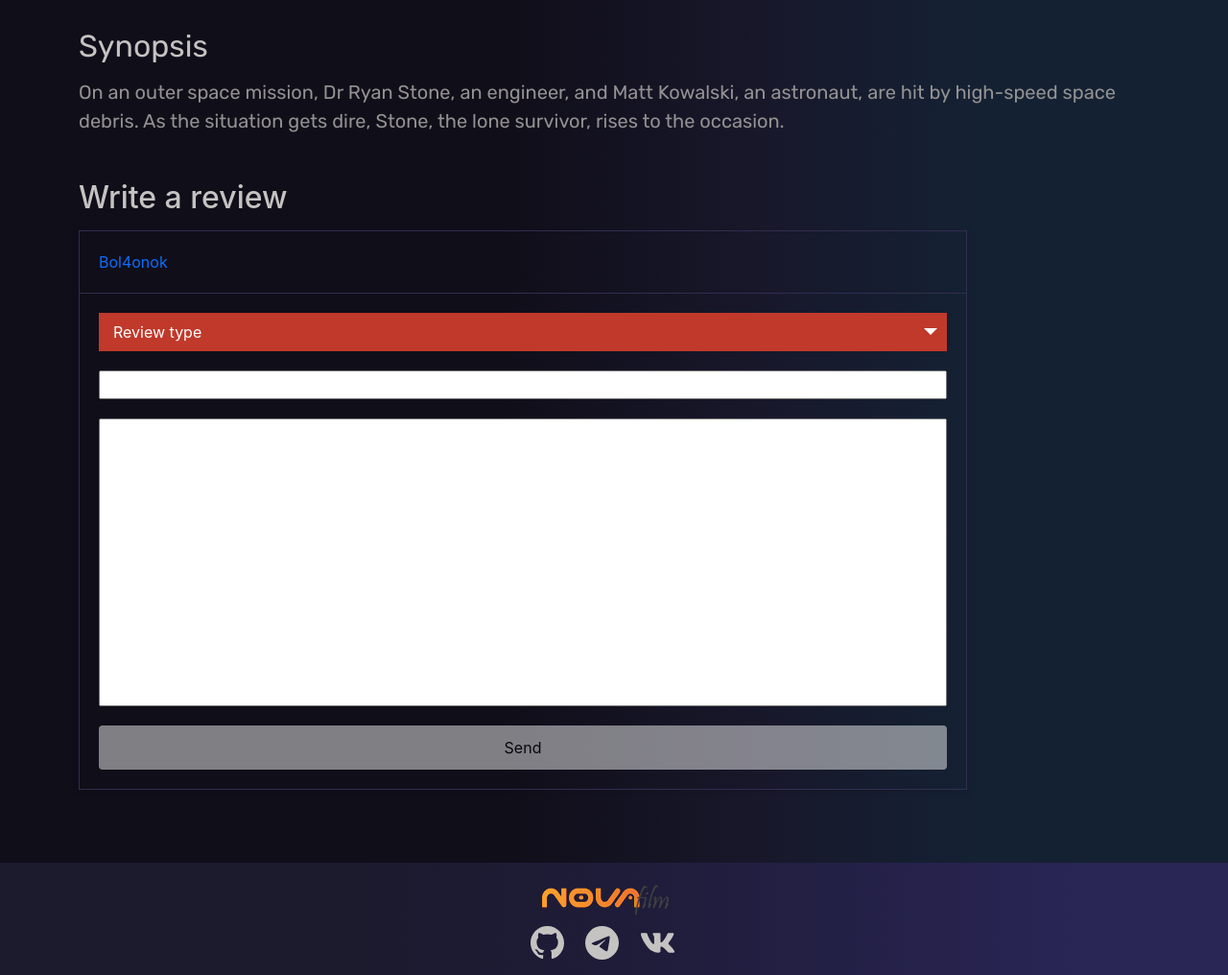
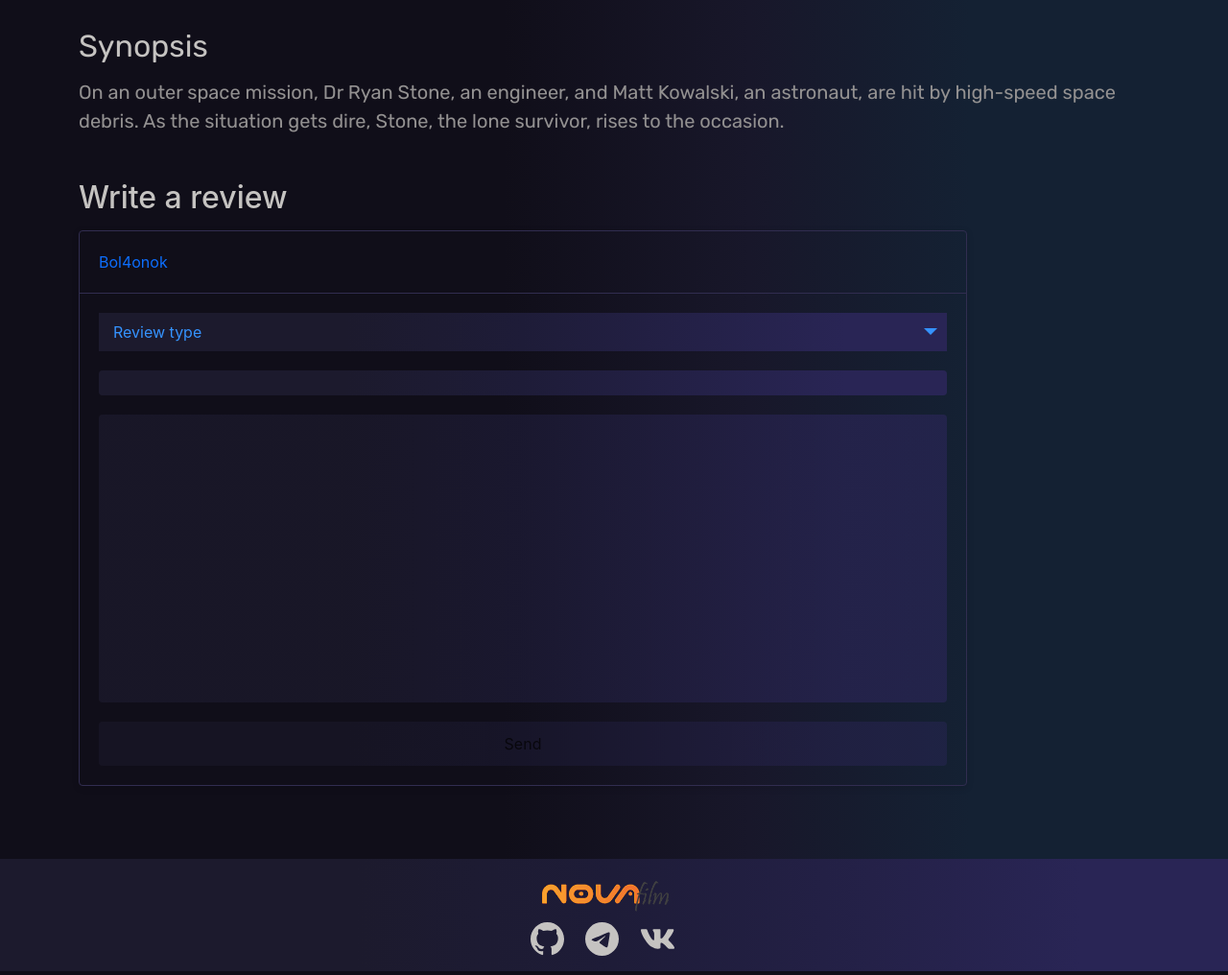
Before and after one commit to MihailGulkin/DjangoCinema, a Django app: a page that uses web/templates/web/serial_movie_base_page.html in a window 1280 px wide. Shown: the part 851-1867 px from the top of the page at 96% size. Run offline with Django 4.2, Linux system fonts and the light colour scheme; a user stored in the database is signed in; data comes from the database, SQL or seed files in the repository; both versions use the stored data as it was after the commit; some libraries are stand-ins or nearby versions; some web fonts are replaced.

Commit message:
44 commit start review styles

```diff
--- a/web/static/css/movie_serial_page.css
+++ b/web/static/css/movie_serial_page.css
@@ -26,17 +26,20 @@
     width: 300px;
     border-radius: 7px;
 }
+
 .container_image_single_page
 {
     height: 450px;
     width: 300px;
     margin-right: 20px;
 }
+
 .position_tags
 {
     top: 0;
     left: 70%;
 }
+
 .card_svg_style_single_page
 {
     margin-top: 10px;
@@ -251,9 +254,18 @@
 }
 
 /* REVIEW BAR */
+
+.rating_bar_select_cls
+{
+    cursor: pointer;
+}
+
+/* WRITE REVIEW SECTION */
 .border_style_form
 {
     border: 1px solid rgb(49, 45, 80);
+    /*border: 1.2px solid rgba(0, 0, 0, .2);*/
+    border-radius: 4px;
     box-shadow: 0 2px 6px 1px rgb(0 0 0 / 10%);
 
 
@@ -301,10 +313,12 @@
     outline: none;
     -webkit-appearance: none;
 }
+
 .btn_from_review:active
 {
     opacity: .8;
 }
+
 .disable_btn
 {
     box-shadow: none;
@@ -312,6 +326,7 @@
     opacity: 0.5;
     pointer-events: none;
 }
+
 .custom-select
 {
     padding-bottom: 20px;
@@ -330,7 +345,8 @@
     display: inline-block;
     position: relative;
     font-size: 16px;
-    color: #fff;
+    /*color: #fff;*/
+    color: #3593ff;
     width: 100%;
     height: 40px;
 }
@@ -342,7 +358,9 @@
     right: 0;
     bottom: 0;
     left: 0;
-    background-color: #c0392b;
+    /*background-color: #c0392b;*/
+    background: linear-gradient(90deg, rgba(28, 26, 45, 1) 29%, rgba(30, 28, 56, 1) 50%, rgba(41, 37, 85, 1) 88%);
+
     padding: 8px 15px;
     transition: all 0.2s ease-in;
 }
@@ -353,7 +371,7 @@
     width: 0;
     height: 0;
     border: 7px solid transparent;
-    border-color: #fff transparent transparent transparent;
+    border-color: #3593ff transparent transparent transparent;
     position: absolute;
     top: 16px;
     right: 10px;
@@ -372,7 +390,7 @@
 .select-styled:active:after, .select-styled.active:after
 {
     top: 9px;
-    border-color: transparent transparent #fff transparent;
+    border-color: transparent transparent #3593ff transparent;
 }
 
 .select-options
@@ -386,8 +404,9 @@
     margin: 0;
     padding: 0;
     list-style: none;
-    transition: .5s;
-    background-color: #ab3326;
+    /*background-color: #ab3326;*/
+    background: linear-gradient(90deg, rgba(28, 26, 45, 1) 29%, rgba(30, 28, 56, 1) 50%, rgba(41, 37, 85, 1) 88%);
+
 }
 
 .select-options li
@@ -396,7 +415,7 @@
     padding: 12px 0;
     text-indent: 15px;
     /*border-top: 1px solid #962d22;*/
-    transition: all 0.15s ease-in;
+    transition: background 1s ease-in;
 }
 
 .select-options li:nth-child(2)
@@ -411,8 +430,11 @@
 
 .select-options li:hover, .select-options li.is-selected
 {
-    color: #c0392b;
-    background: #fff;
+    /*color: #c0392b;*/
+    background-position: 100px;
+    /*background: linear-gradient(90deg, rgb(43, 39, 72) 29%, rgb(37, 35, 73) 50%, rgb(48, 43, 114) 88%);*/
+
+
 }
 
 .select-options li[rel="hide"]
@@ -421,7 +443,39 @@
 }
 
 
-.rating_bar_select_cls
+.block_review_write
 {
-    cursor: pointer;
+    margin-top: 30px;
 }
+
+
+#input_title
+{
+    background: linear-gradient(90deg, rgba(28, 26, 45, 1) 29%, rgba(30, 28, 56, 1) 50%, rgba(41, 37, 85, 1) 88%);
+    border: none;
+    outline: none;
+    border-radius: 4px;
+}
+
+#textarea_form_review
+{
+    background: linear-gradient(90deg, rgba(28, 26, 45, 1) 29%, rgba(30, 28, 56, 1) 50%, rgba(41, 37, 85, 1) 88%);
+    border: none;
+    outline: none;
+    opacity: .7;
+    border-radius: 4px;
+}
+
+#textarea_form_review:focus
+{
+    transition: .5s;
+    opacity: 1;
+}
+
+#button_review_send
+{
+    background: linear-gradient(90deg, rgba(28, 26, 45, 1) 29%, rgba(30, 28, 56, 1) 50%, rgba(41, 37, 85, 1) 88%);
+    border: none;
+    outline: none;
+    border-radius: 4px;
+}
--- a/web/static/js/ajax_review_user.js
+++ b/web/static/js/ajax_review_user.js
@@ -27,26 +27,51 @@ const sendReviewData = (review_type, slug) =>
 
         success: (res) =>
         {
+            const write_review_block = $('#write_review_user')
+            if (!res.data.bool)
+            {
+                console.log()
+                $(write_review_block).before(`
+                    <div class="row">
+                        <h2 class="mov_rating_text" style="text-align: start">Users Review</h2>
+                    </div>
+                    <div class="row">
+                        <div class="col-md-10 order-md-1 col-sm-12 order-last">
+                            <div id="users_review" style="margin-top: 40px">
+
+                            </div>
+                        </div>
+                        <div class="col-md-2 order-md-1 col-sm-12 order-first" style="margin-top: 40px;">
+                        <div style="position: sticky; top: 100px">
+                            <h4 data-type="Total" class="mov_rating_text rating_bar_select_cls">
+                                Total: ${res.data.calculated.total}
+                            </h4>
+                            ${generate_html_review_type(res.data.calculated)}
+                        </div>
+                    </div>
+                    </div>
+                `)
+                select_menu()
+            }
             const review_users_block = $('#users_review')
             review_users_block.append(`
                 <div data-type="${res.data.review_type}" class="border_style_form user_review_container" style="margin-top: 20px">
                                     <div class="user_info">
                                         <a href="/profile/${res.data.user}">${res.data.user}</a>
-                                        <h4 class="mov_rating_text">${ res.data.created }</h4>
+                                        <h4 class="mov_rating_text">${res.data.created}</h4>
                                     </div>
                                     <div class="user_review">
                                         <div class="title_form_review_container">
                                             <h4 class="mov_rating_text">${res.data.title}</h4>
-                                            <h4 class="mov_rating_text">${ res.data.review_type }</h4>
+                                            <h4 class="mov_rating_text">${res.data.review_type}</h4>
                                         </div>
                                         <div class="text_form_review_container">
-                                            <p class="mov_rating_text">${ res.data.text }</p>
+                                            <p class="mov_rating_text">${res.data.text}</p>
                                         </div>
                                     </div>
                 </div>
             `)
-            const review_send_block = $('#write_review_user')
-            $(review_send_block).remove()
+            $(write_review_block).remove()
             console.log(res.data)
         },
         error: (err) =>
@@ -54,3 +79,24 @@ const sendReviewData = (review_type, slug) =>
         }
     })
 }
+
+function generate_html_review_type(calculated)
+{
+    let html_code = ''
+    if (calculated.Positives)
+    {
+        html_code += `<h4 data-type="Positive" class="mov_rating_text rating_bar_select_cls">
+                                Positive: ${calculated.Positives.Positive}</h4>`
+    }
+    if (calculated.Neutrals)
+    {
+        html_code += `<h4 data-type="Positive" class="mov_rating_text rating_bar_select_cls">
+                                Positive: ${calculated.Neutrals.Neutrals}</h4>`
+    }
+    if (calculated.Negatives)
+    {
+        html_code += `<h4 data-type="Positive" class="mov_rating_text rating_bar_select_cls">
+                                Positive: ${calculated.Negatives.Negative}</h4>`
+    }
+    return html_code
+}
--- a/web/templates/web/serial_movie_base_page.html
+++ b/web/templates/web/serial_movie_base_page.html
@@ -241,7 +241,6 @@
                 </div>
             </div>
             {% if movie_reviews %}
-
                 <div class="row">
                     <h2 class="mov_rating_text" style="text-align: start">Users Review</h2>
                 </div>
@@ -255,7 +254,7 @@
                                      style="margin-top: 20px">
                                     <div class="user_info">
                                         <a href="{% url 'profile_page' review.user.username %}">{{ review.user.username }}</a>
-                                        <h4 class="mov_rating_text">{{ review.created }}</h4>
+                                        <h4 class="mov_rating_text">{{ review.created |date:'Y-m-d H:i'}}</h4>
                                     </div>
                                     <div class="user_review">
                                         <div class="title_form_review_container">
@@ -274,22 +273,30 @@
 
                     <div class="col-md-2 order-md-1 col-sm-12 order-first" style="margin-top: 40px;">
                         <div style="position: sticky; top: 100px">
+
                             <h4 data-type="Total" class="mov_rating_text rating_bar_select_cls">
                                 Total: {{ calculated.total }}</h4>
-                            <h4 data-type="Positive" class="mov_rating_text rating_bar_select_cls">
-                                Positive: {{ calculated.Positives.Positive }}</h4>
-                            <h4 data-type="Neutral" class="mov_rating_text rating_bar_select_cls">
-                                Neutral: {{ calculated.Neutrals.Neutral }}</h4>
-                            <h4 data-type="Negative" class="mov_rating_text rating_bar_select_cls">
-                                Negative: {{ calculated.Negatives.Negative }}</h4>
+                            {% if calculated.Positives %}
+                                <h4 data-type="Positive" class="mov_rating_text rating_bar_select_cls">
+                                    Positive: {{ calculated.Positives.Positive }}
+                                </h4>
+                            {% endif %}
+                            {% if calculated.Neutrals %}
+                                <h4 data-type="Neutral" class="mov_rating_text rating_bar_select_cls">
+                                    Neutral: {{ calculated.Neutrals.Neutral }}
+                                </h4>
+                            {% endif %}
+                            {% if calculated.Negatives %}
+                                <h4 data-type="Negative" class="mov_rating_text rating_bar_select_cls">
+                                    Negative: {{ calculated.Negatives.Negative }}
+                                </h4>
+                            {% endif %}
                         </div>
                     </div>
-
-
                 </div>
             {% endif %}
             {% if request.user.is_authenticated and not have_review %}
-                <div id="write_review_user" class="row" style="margin-top: 30px">
+                <div id="write_review_user" class="row block_review_write">
                     <div class="col-10">
                         <h2 class="mov_rating_text" style="text-align: start">Write a review</h2>
                         <form method="post" id="form_view_submit" name="{{ content.slug }}">
--- a/web/views.py
+++ b/web/views.py
@@ -1,5 +1,3 @@
-import logging
-
 from django.shortcuts import render
 from django.views import View
 from .models import (Movie, Genre, Director, Serial, ActionsWithMovie,
@@ -11,8 +9,9 @@ from django.http import JsonResponse
 from web.service.return_model_query import return_query
 from web.service.create_serial_film_model import \
     create_serial_film_model_response
-from web.service.response_film_serial_page import GetResponseMixin
-from web.service.calculate_review_percentage import CalculateReviewsTypeMixin
+from web.service.mixins.response_film_serial_page import GetResponseMixin
+from web.service.mixins.calculate_review_percentage import \
+    CalculateReviewsTypeMixin
 
 
 class MainPageView(View):
@@ -207,7 +206,9 @@ class DeleteRatingUserView(View):
             return JsonResponse({})
 
 
-class SendReviewUser(View):
+class SendReviewUser(View, CalculateReviewsTypeMixin):
+    model_view = UserReviewMovie
+
     def post(self, request):
         cinema_type, title, text_data, slug, review_type = (
             request.POST['type'],
@@ -215,7 +216,11 @@ class SendReviewUser(View):
             request.POST['text_data'],
             request.POST['slug'],
             request.POST['review_type'])
+
         movie_obj = Movie.objects.get(slug=slug)
+
+        _bool = UserReviewMovie.objects.filter(movie=movie_obj).exists()
+
         new_review = UserReviewMovie.objects.create(
             user=request.user,
             movie=movie_obj,
@@ -223,13 +228,13 @@ class SendReviewUser(View):
             title=title,
             text=text_data
         )
-        # new_review = UserReviewMovie.objects.get(
-        #     movie=movie_obj
-        # )
+
         return JsonResponse({'data': {
             'user': request.user.username,
             'review_type': new_review.review_type,
             'title': new_review.title,
             'text': new_review.text,
+            'bool': _bool,
+            'calculated': self.calculate_review(movie_obj),
             'created': new_review.created.strftime('%Y-%m-%d %H:%M')
         }})
```
Also changed, not shown: db.sqlite3, web/service/mixins/__init__.py (added), web/service/mixins/calculate_review_percentage.py (renamed from web/service/calculate_review_percentage.py), web/service/mixins/response_film_serial_page.py (renamed from web/service/response_film_serial_page.py).
